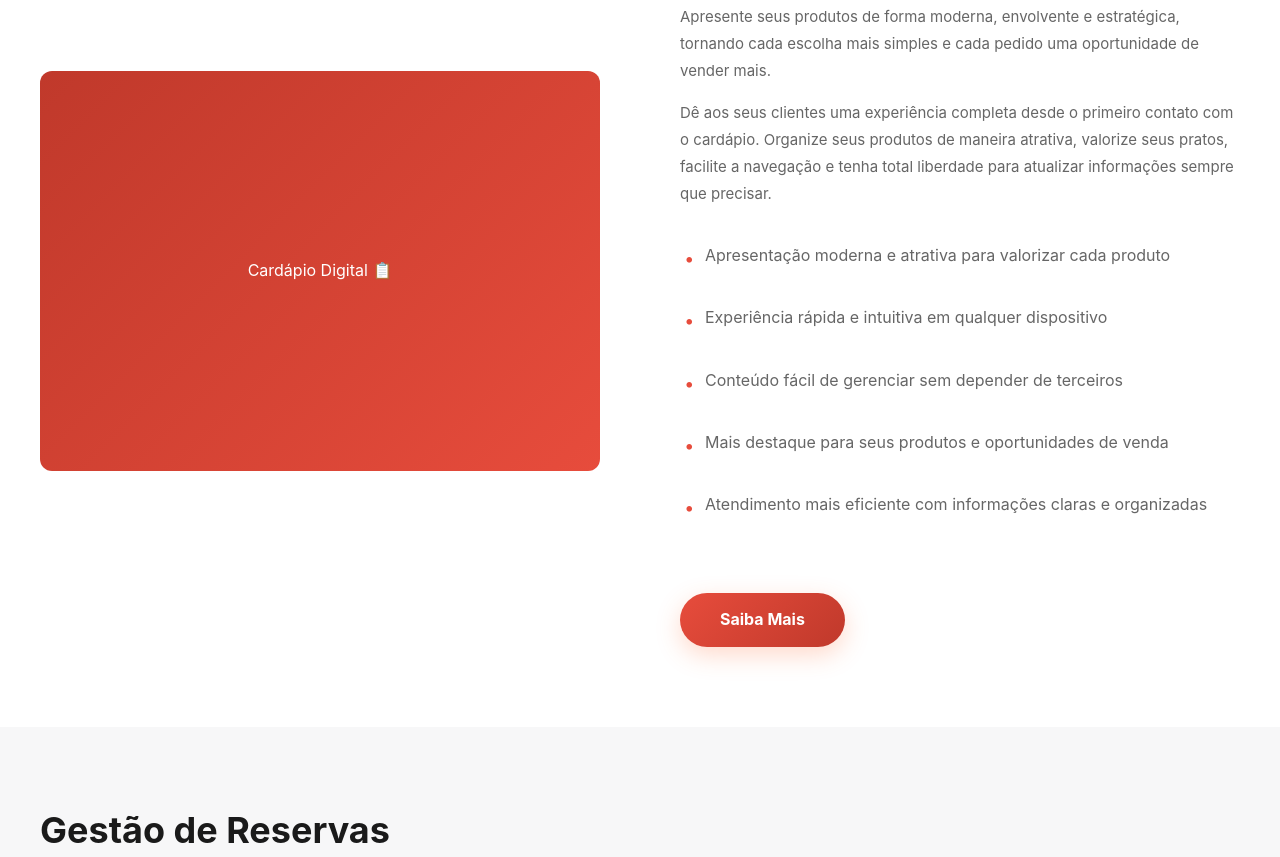
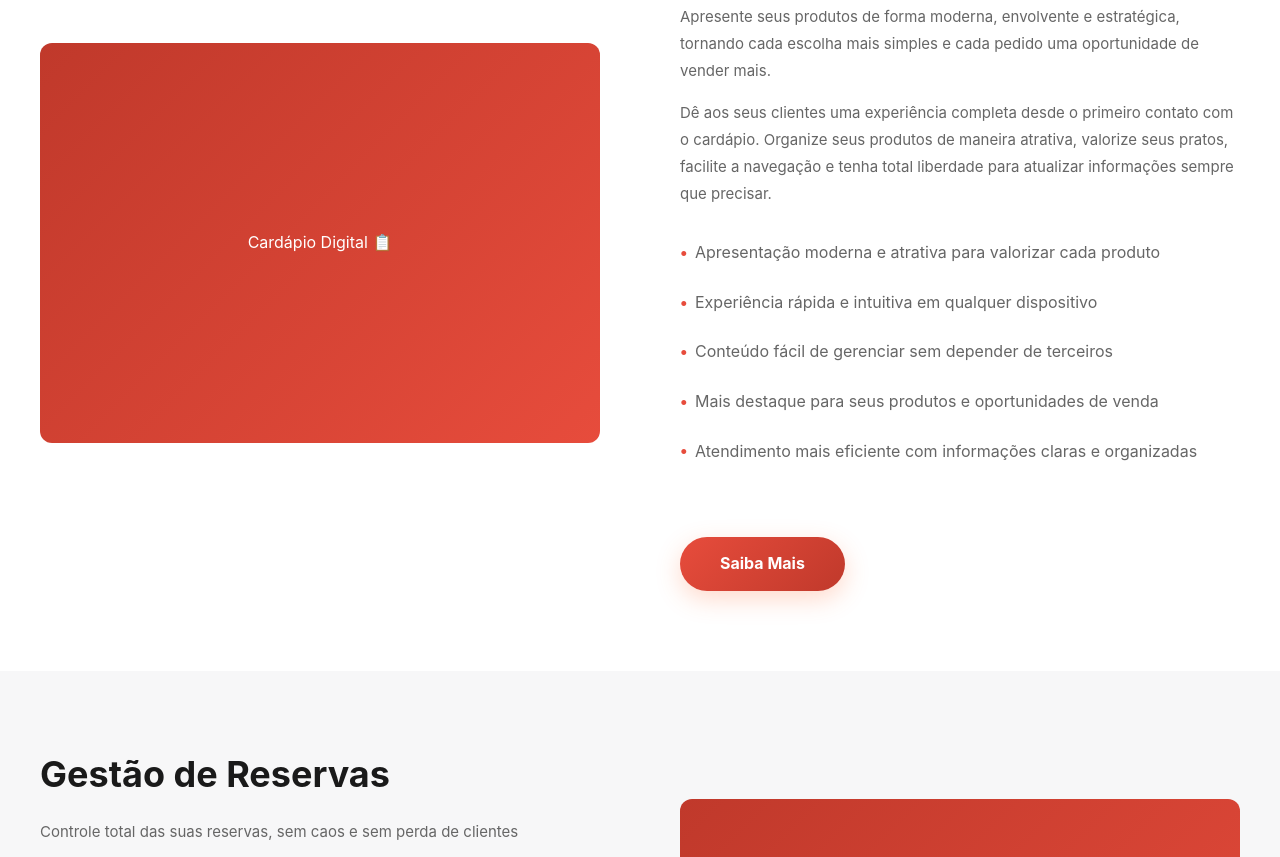
Before and after one commit to filiperamosb/degustte, a website: page index.html in a window 1280 px wide. Shown: the part 1864-2721 px from the top of the page. Drawn offline with Linux system fonts and the light colour scheme.

Commit message:
Melhorar alinhamento e aproximar bullets do texto
- Reduzir padding para 15px
- Usar transform para centralizar bullet
- Diminuir font-size do bullet
- Melhorar espaçamento

Co-Authored-By: Claude Haiku 4.5 <noreply@anthropic.com>

```diff
--- a/index.html
+++ b/index.html
@@ -517,11 +517,12 @@
         }
 
         .feature-list li {
-            padding: 10px 0 10px 25px;
+            padding: 8px 0 8px 15px;
             color: #666;
             font-size: 16px;
-            line-height: 1.7;
+            line-height: 1.6;
             position: relative;
+            margin-bottom: 8px;
         }
 
         .feature-list li:before {
@@ -529,9 +530,10 @@
             color: #E74C3C;
             font-weight: bold;
             position: absolute;
-            left: 5px;
-            font-size: 18px;
-            top: 12px;
+            left: 0;
+            font-size: 16px;
+            top: 50%;
+            transform: translateY(-50%);
         }
 
         /* Blog Section */
```
